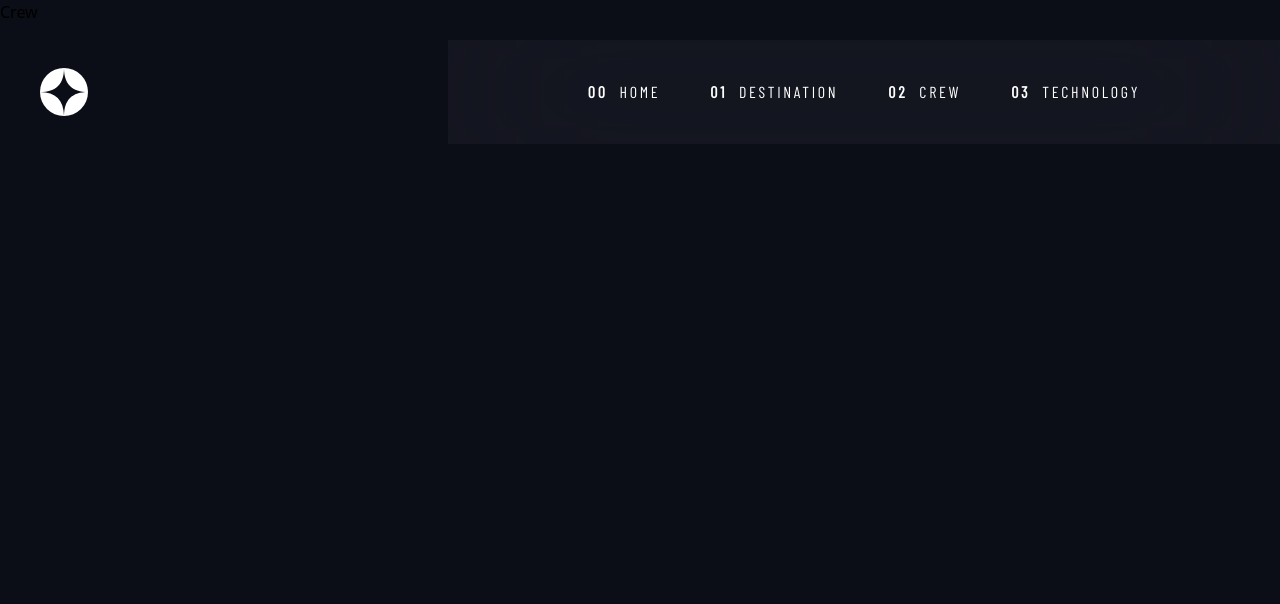
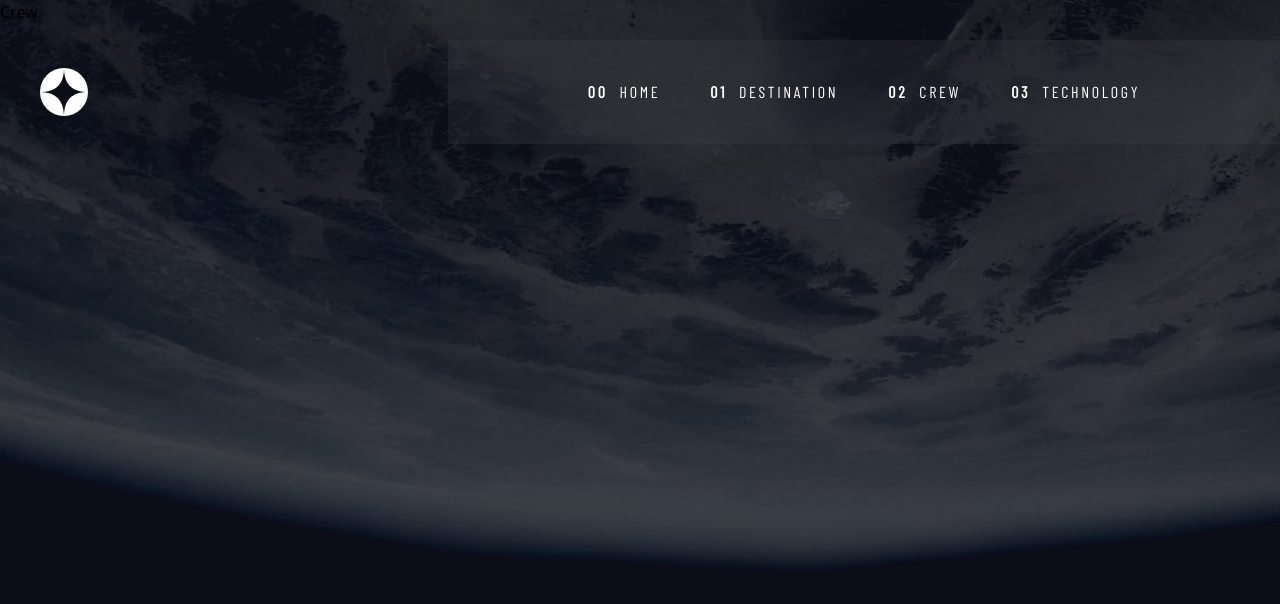
Before and after one commit to felpfsf/mission-space-explorers, a React (Vite) app: page /crew in a window 1280 px wide. Shown: the top 604 px of the page. Built offline with nearby package versions, Linux system fonts and the light colour scheme; a web font is replaced by a local one.

Commit message:
add bg-images

```diff
--- a/src/pages/Crew.jsx
+++ b/src/pages/Crew.jsx
@@ -2,7 +2,9 @@ import React from 'react'
 
 const Crew = () => {
   return (
-    <div>Crew</div>
+    <div className='w-full h-screen bg-[url(./src/assets/crew/background-crew-mobile.jpg)] sm:bg-[url(./src/assets/crew/background-crew-tablet.jpg)] xl:bg-[url(./src/assets/crew/background-crew-desktop.jpg)] bg-cover bg-center'>
+      Crew
+    </div>
   )
 }
 
--- a/src/pages/Technology.jsx
+++ b/src/pages/Technology.jsx
@@ -2,7 +2,7 @@ import React from 'react'
 
 const Technology = () => {
   return (
-    <div>Technology</div>
+    <div className='w-full h-screen bg-[url(./src/assets/technology/background-technology-mobile.jpg)] sm:bg-[url(./src/assets/technology/background-technology-tablet.jpg)] xl:bg-[url(./src/assets/technology/background-technology-desktop.jpg)] bg-cover bg-center'>Technology</div>
   )
 }
 
```
